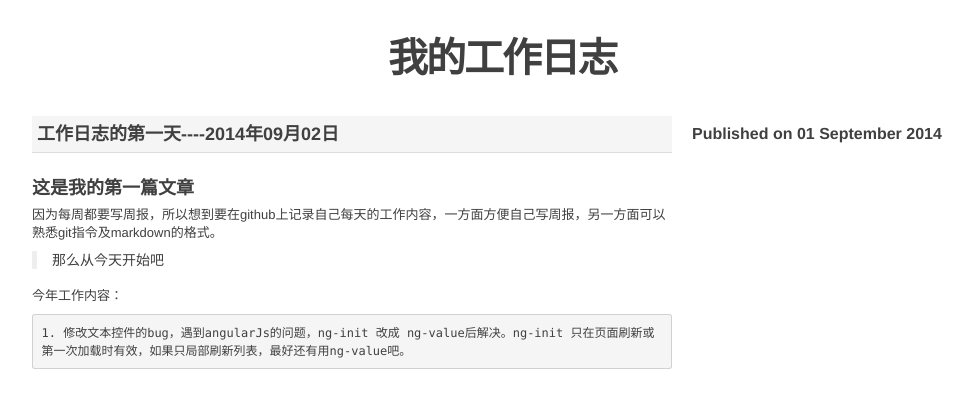
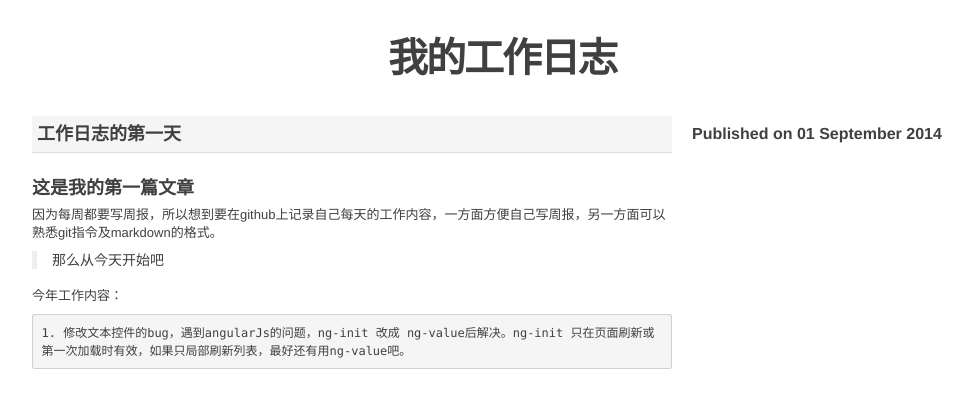
Before and after one commit to bjfuzzj/workdiary, a Jekyll site: the page built from _posts/2014-09-01-2014年9月1日.md, in a window 1280 px wide. Shown: the top 408 px of the page, without its empty margins (138-1111 px from the left). Built offline with Jekyll 4.4.1, drawn with Linux system fonts in a browser that asks for light colours; Markdown is read by kramdown in place of the engine named in the settings.

Commit message:
new post

```diff
--- a/_posts/2014/2014-09-01-2014年9月1日.md
+++ b/_posts/2014-09-01-2014年9月1日.md
@@ -1,6 +1,6 @@
 ---
 layout: default
-title: 工作日志的第一天----2014年09月02日
+title: 工作日志的第一天
 ---
 
 ###这是我的第一篇文章
```
